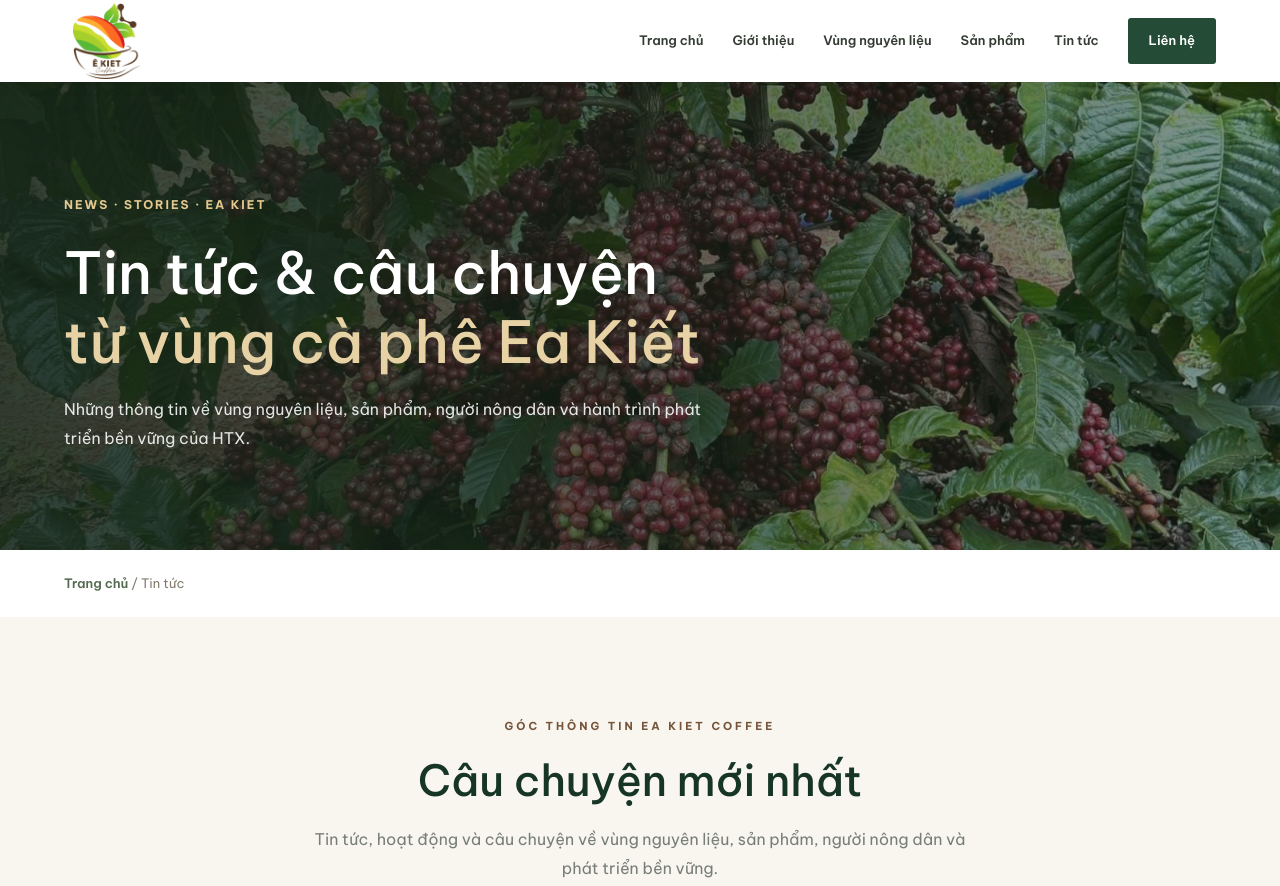
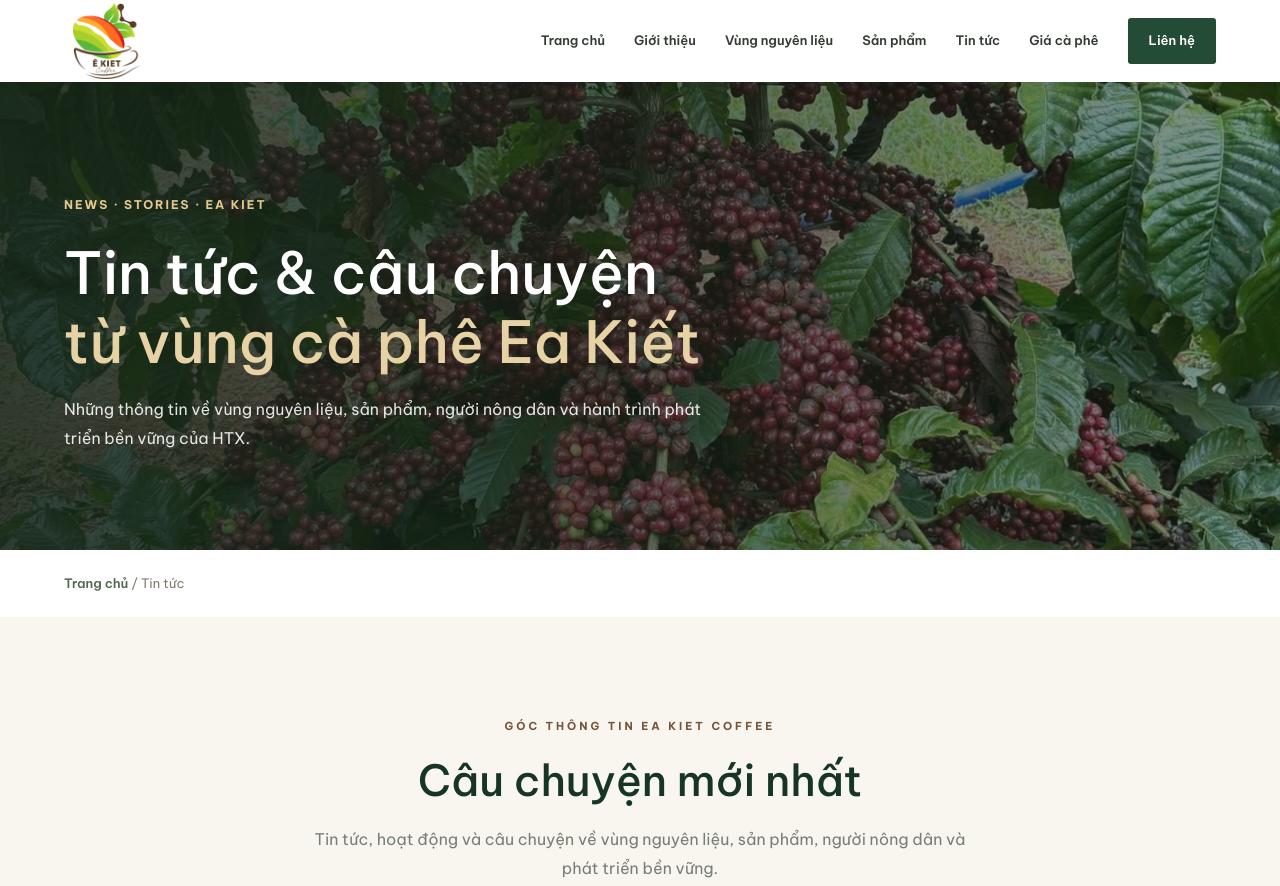
Before and after one commit to htx-eakiet/eakietcoffee-website, a plain HTML site: page news.html in a window 1280 px wide. Shown: the top 886 px of the page. Drawn offline with Linux system fonts and the light colour scheme.

Commit message:
Fix missing coffee price navigation on news page

```diff
--- a/news.html
+++ b/news.html
@@ -13,7 +13,7 @@
 <a aria-label="EA KIET Coffee - Trang chủ" class="brand" href="index.html#home"><img alt="Logo chính thức EA KIET Coffee" class="brand-logo" src="images/logo-eakiet.jpg"/></a>
 <button aria-expanded="false" aria-label="Mở menu" class="menu-toggle" id="menuToggle">☰</button>
 <nav class="navigation" id="navigation">
-<a href="index.html#home">Trang chủ</a><a href="about.html">Giới thiệu</a><a href="index.html#region">Vùng nguyên liệu</a><a href="index.html#products">Sản phẩm</a><a aria-current="page" href="news.html">Tin tức</a><a class="nav-contact" href="contact.html">Liên hệ</a>
+<a href="index.html#home">Trang chủ</a><a href="about.html">Giới thiệu</a><a href="index.html#region">Vùng nguyên liệu</a><a href="index.html#products">Sản phẩm</a><a aria-current="page" href="news.html">Tin tức</a><a href="price.html">Giá cà phê</a><a class="nav-contact" href="contact.html">Liên hệ</a>
 </nav></div></header>
 <main><section class="news-page-hero"><div class="container"><span class="eyebrow">NEWS · STORIES · EA KIET</span><h1>Tin tức &amp; câu chuyện<br/><em>từ vùng cà phê Ea Kiết</em></h1><p>Những thông tin về vùng nguyên liệu, sản phẩm, người nông dân và hành trình phát triển bền vững của HTX.</p></div></section>
 <div class="container breadcrumb"><a href="index.html">Trang chủ</a> / Tin tức</div>
```
